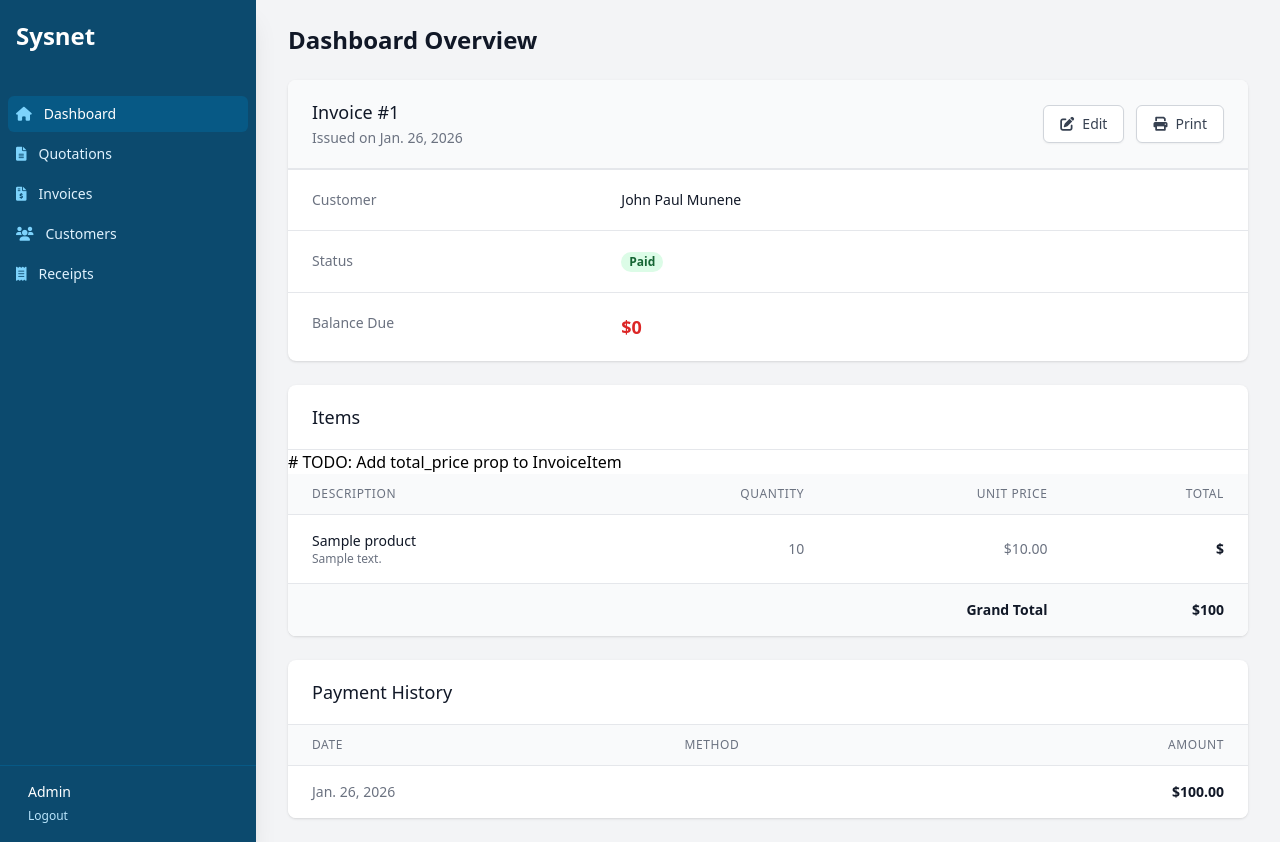
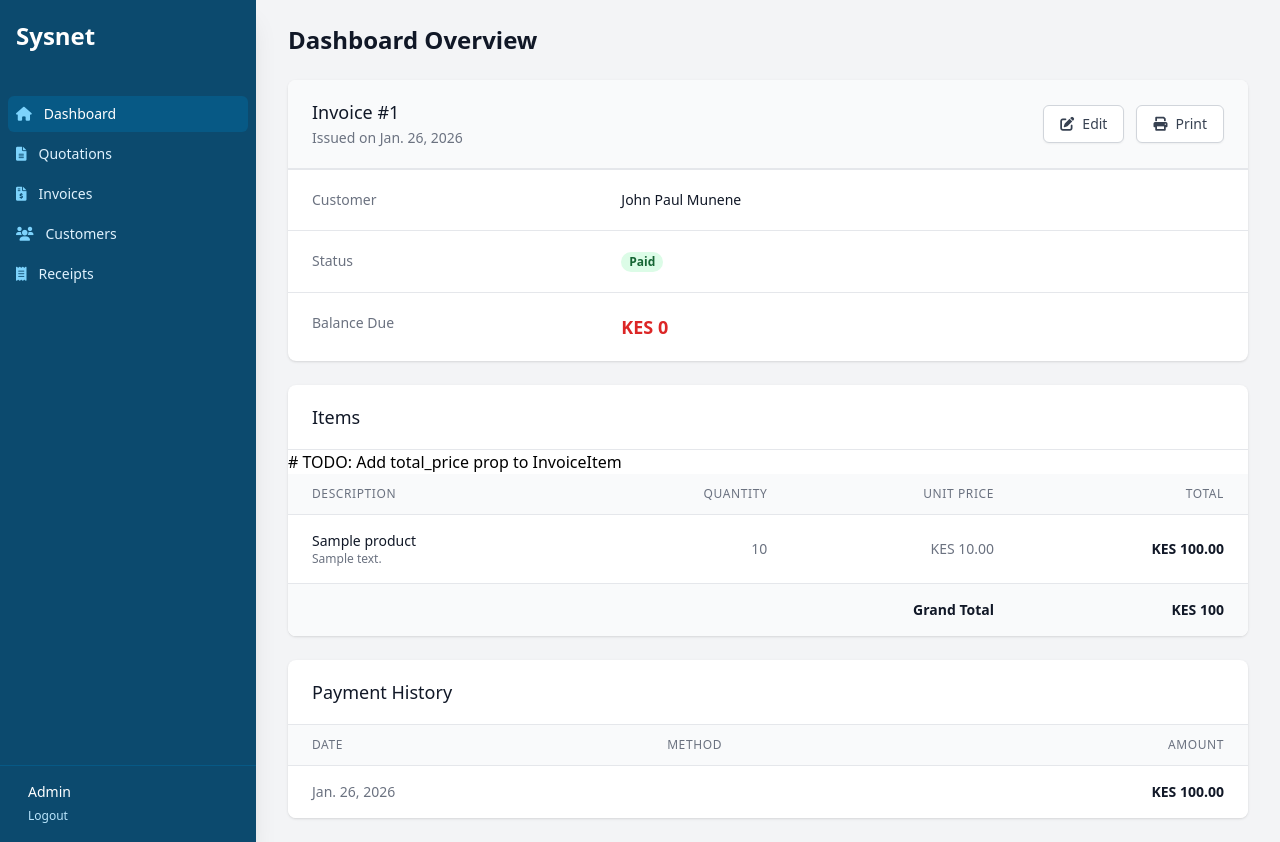
Before and after one commit to NkoroiJP/sysnet-ventures, a Django app: page /billing/invoice/1/ in a window 1280 px wide. Run offline with Django 5.2, Linux system fonts and the light colour scheme; a user stored in the database is signed in; data comes from the database, SQL or seed files in the repository; both versions use the stored data as it was after the commit; tables that the repository leaves empty hold one stand-in row (values such as "Sample post"); some libraries are stand-ins or nearby versions.

Commit message:
first commit

```diff
--- a/billing/models.py
+++ b/billing/models.py
@@ -104,6 +104,10 @@ class InvoiceItem(models.Model):
     quantity = models.PositiveIntegerField(default=1)
     unit_price = models.DecimalField(max_digits=10, decimal_places=2)
 
+    @property
+    def total_price(self):
+        return self.quantity * self.unit_price
+
 class Receipt(models.Model):
     invoice = models.ForeignKey(Invoice, related_name='receipts', on_delete=models.CASCADE)
     date = models.DateField(default=timezone.now)
--- a/templates/base.html
+++ b/templates/base.html
@@ -76,7 +76,7 @@
                 <div>
                     <h3 class="text-xl font-bold mb-4">Contact</h3>
                     <p class="text-gray-400"><i class="fas fa-envelope mr-2"></i> info@sysnetventures.com</p>
-                    <p class="text-gray-400"><i class="fas fa-phone mr-2"></i> +1 (555) 123-4567</p>
+                    <p class="text-gray-400"><i class="fas fa-phone mr-2"></i> +254 710 779799</p>
                     <p class="text-gray-400"><i class="fas fa-map-marker-alt mr-2"></i> Nairobi, Kenya</p>
                 </div>
                 <div>
--- a/templates/billing/dashboard.html
+++ b/templates/billing/dashboard.html
@@ -14,7 +14,7 @@
                     <div class="ml-5 w-0 flex-1">
                         <dl>
                             <dt class="text-sm font-medium text-gray-500 truncate">Total Revenue</dt>
-                            <dd class="text-2xl font-bold text-gray-900">${{ total_revenue }}</dd>
+                            <dd class="text-2xl font-bold text-gray-900">KES {{ total_revenue }}</dd>
                         </dl>
                     </div>
                 </div>
@@ -31,7 +31,7 @@
                     <div class="ml-5 w-0 flex-1">
                         <dl>
                             <dt class="text-sm font-medium text-gray-500 truncate">Pending Invoices</dt>
-                            <dd class="text-2xl font-bold text-gray-900">${{ pending_invoices_amount }}</dd>
+                            <dd class="text-2xl font-bold text-gray-900">KES {{ pending_invoices_amount }}</dd>
                         </dl>
                     </div>
                 </div>
@@ -106,7 +106,7 @@
                                     </span>
                                 </td>
                                 <td class="px-6 py-4 whitespace-nowrap text-sm text-gray-900">{{ invoice.customer.name }}</td>
-                                <td class="px-6 py-4 whitespace-nowrap text-sm text-gray-900 font-bold">${{ invoice.total_amount }}</td>
+                                <td class="px-6 py-4 whitespace-nowrap text-sm text-gray-900 font-bold">KES {{ invoice.total_amount }}</td>
                                 <td class="px-6 py-4 whitespace-nowrap text-right text-sm font-medium">
                                     <a href="{% url 'invoice_detail' invoice.pk %}" class="text-brand-600 hover:text-brand-900">Manage</a>
                                 </td>
--- a/templates/billing/invoice_detail.html
+++ b/templates/billing/invoice_detail.html
@@ -14,7 +14,7 @@
 
             {% if invoice.status != 'paid' %}
             <a href="{% url 'add_receipt' invoice.pk %}" class="inline-flex items-center px-4 py-2 border border-transparent rounded-md shadow-sm text-sm font-medium text-white bg-green-600 hover:bg-green-700">
-                <i class="fas fa-dollar-sign mr-2"></i> Add Payment
+                <i class="fas fa-money-bill mr-2"></i> Add Payment
             </a>
             {% endif %}
 
@@ -42,7 +42,7 @@
             </div>
             <div class="py-4 sm:py-5 sm:grid sm:grid-cols-3 sm:gap-4 sm:px-6">
                 <dt class="text-sm font-medium text-gray-500">Balance Due</dt>
-                <dd class="mt-1 text-lg font-bold text-red-600 sm:mt-0 sm:col-span-2">${{ invoice.balance_due }}</dd>
+                <dd class="mt-1 text-lg font-bold text-red-600 sm:mt-0 sm:col-span-2">KES {{ invoice.balance_due }}</dd>
             </div>
         </dl>
     </div>
@@ -73,13 +73,13 @@
                                     <div class="text-gray-500 text-xs">{{ item.description }}</div>
                                 </td>
                                 <td class="px-6 py-4 whitespace-nowrap text-sm text-gray-500 text-right">{{ item.quantity }}</td>
-                                <td class="px-6 py-4 whitespace-nowrap text-sm text-gray-500 text-right">${{ item.unit_price }}</td>
-                                <td class="px-6 py-4 whitespace-nowrap text-sm text-gray-900 font-bold text-right">${{ item.total_price }}</td> # TODO: Add total_price prop to InvoiceItem
+                                <td class="px-6 py-4 whitespace-nowrap text-sm text-gray-500 text-right">KES {{ item.unit_price }}</td>
+                                <td class="px-6 py-4 whitespace-nowrap text-sm text-gray-900 font-bold text-right">KES {{ item.total_price }}</td> # TODO: Add total_price prop to InvoiceItem
                             </tr>
                             {% endfor %}
                             <tr class="bg-gray-50">
                                 <td colspan="3" class="px-6 py-4 whitespace-nowrap text-sm font-bold text-gray-900 text-right">Grand Total</td>
-                                <td class="px-6 py-4 whitespace-nowrap text-sm font-bold text-gray-900 text-right">${{ invoice.total_amount }}</td>
+                                <td class="px-6 py-4 whitespace-nowrap text-sm font-bold text-gray-900 text-right">KES {{ invoice.total_amount }}</td>
                             </tr>
                         </tbody>
                     </table>
@@ -110,7 +110,7 @@
                             <tr>
                                 <td class="px-6 py-4 whitespace-nowrap text-sm text-gray-500">{{ receipt.date }}</td>
                                 <td class="px-6 py-4 whitespace-nowrap text-sm text-gray-900">{{ receipt.payment_method }}</td>
-                                <td class="px-6 py-4 whitespace-nowrap text-sm text-gray-900 font-bold text-right">${{ receipt.amount }}</td>
+                                <td class="px-6 py-4 whitespace-nowrap text-sm text-gray-900 font-bold text-right">KES {{ receipt.amount }}</td>
                             </tr>
                             {% empty %}
                             <tr>
--- a/templates/billing/invoice_list.html
+++ b/templates/billing/invoice_list.html
@@ -30,7 +30,7 @@
                     <td class="px-6 py-4 whitespace-nowrap text-sm text-gray-900">{{ invoice.customer.name }}</td>
                     <td class="px-6 py-4 whitespace-nowrap text-sm text-gray-500">{{ invoice.date }}</td>
                     <td class="px-6 py-4 whitespace-nowrap text-sm text-gray-500">{{ invoice.due_date|default:"-" }}</td>
-                    <td class="px-6 py-4 whitespace-nowrap text-sm text-gray-900 font-bold">${{ invoice.balance_due }}</td>
+                    <td class="px-6 py-4 whitespace-nowrap text-sm text-gray-900 font-bold">KES {{ invoice.balance_due }}</td>
                     <td class="px-6 py-4 whitespace-nowrap">
                          <span class="px-2 inline-flex text-xs leading-5 font-semibold rounded-full
                             {% if invoice.status == 'paid' %}bg-green-100 text-green-800
--- a/templates/billing/quotation_detail.html
+++ b/templates/billing/quotation_detail.html
@@ -70,13 +70,13 @@
                                     <div class="text-gray-500 text-xs">{{ item.description }}</div>
                                 </td>
                                 <td class="px-6 py-4 whitespace-nowrap text-sm text-gray-500 text-right">{{ item.quantity }}</td>
-                                <td class="px-6 py-4 whitespace-nowrap text-sm text-gray-500 text-right">${{ item.unit_price }}</td>
-                                <td class="px-6 py-4 whitespace-nowrap text-sm text-gray-900 font-bold text-right">${{ item.total_price }}</td>
+                                <td class="px-6 py-4 whitespace-nowrap text-sm text-gray-500 text-right">KES {{ item.unit_price }}</td>
+                                <td class="px-6 py-4 whitespace-nowrap text-sm text-gray-900 font-bold text-right">KES {{ item.total_price }}</td>
                             </tr>
                             {% endfor %}
                             <tr class="bg-gray-50">
                                 <td colspan="3" class="px-6 py-4 whitespace-nowrap text-sm font-bold text-gray-900 text-right">Grand Total</td>
-                                <td class="px-6 py-4 whitespace-nowrap text-sm font-bold text-gray-900 text-right">${{ quotation.total_amount }}</td>
+                                <td class="px-6 py-4 whitespace-nowrap text-sm font-bold text-gray-900 text-right">KES {{ quotation.total_amount }}</td>
                             </tr>
                         </tbody>
                     </table>
--- a/templates/billing/quotation_list.html
+++ b/templates/billing/quotation_list.html
@@ -28,7 +28,7 @@
                     </td>
                     <td class="px-6 py-4 whitespace-nowrap text-sm text-gray-900">{{ quote.customer.name }}</td>
                     <td class="px-6 py-4 whitespace-nowrap text-sm text-gray-500">{{ quote.date }}</td>
-                    <td class="px-6 py-4 whitespace-nowrap text-sm text-gray-900 font-bold">${{ quote.total_amount }}</td>
+                    <td class="px-6 py-4 whitespace-nowrap text-sm text-gray-900 font-bold">KES {{ quote.total_amount }}</td>
                     <td class="px-6 py-4 whitespace-nowrap">
                         <span class="px-2 inline-flex text-xs leading-5 font-semibold rounded-full
                             {% if quote.status == 'accepted' %}bg-green-100 text-green-800
--- a/templates/billing/receipt_form.html
+++ b/templates/billing/receipt_form.html
@@ -16,9 +16,9 @@
             </div>
 
             <div>
-                <label class="block text-sm font-medium text-gray-700">Amount Received ($)</label>
+                <label class="block text-sm font-medium text-gray-700">Amount Received (KES)</label>
                 {{ form.amount }}
-                <p class="text-xs text-gray-500 mt-1">Outstanding Balance: ${{ invoice.balance_due }}</p>
+                <p class="text-xs text-gray-500 mt-1">Outstanding Balance: KES {{ invoice.balance_due }}</p>
             </div>
 
             <div>
--- a/templates/billing/receipt_list.html
+++ b/templates/billing/receipt_list.html
@@ -27,7 +27,7 @@
                     <td class="px-6 py-4 whitespace-nowrap text-sm text-gray-900">{{ receipt.invoice.customer.name }}</td>
                     <td class="px-6 py-4 whitespace-nowrap text-sm text-gray-500">{{ receipt.date }}</td>
                     <td class="px-6 py-4 whitespace-nowrap text-sm text-gray-500">{{ receipt.payment_method }}</td>
-                    <td class="px-6 py-4 whitespace-nowrap text-sm text-gray-900 font-bold text-right">${{ receipt.amount }}</td>
+                    <td class="px-6 py-4 whitespace-nowrap text-sm text-gray-900 font-bold text-right">KES {{ receipt.amount }}</td>
                 </tr>
                 {% empty %}
                 <tr>
```
Also changed, not shown: db.sqlite3.
